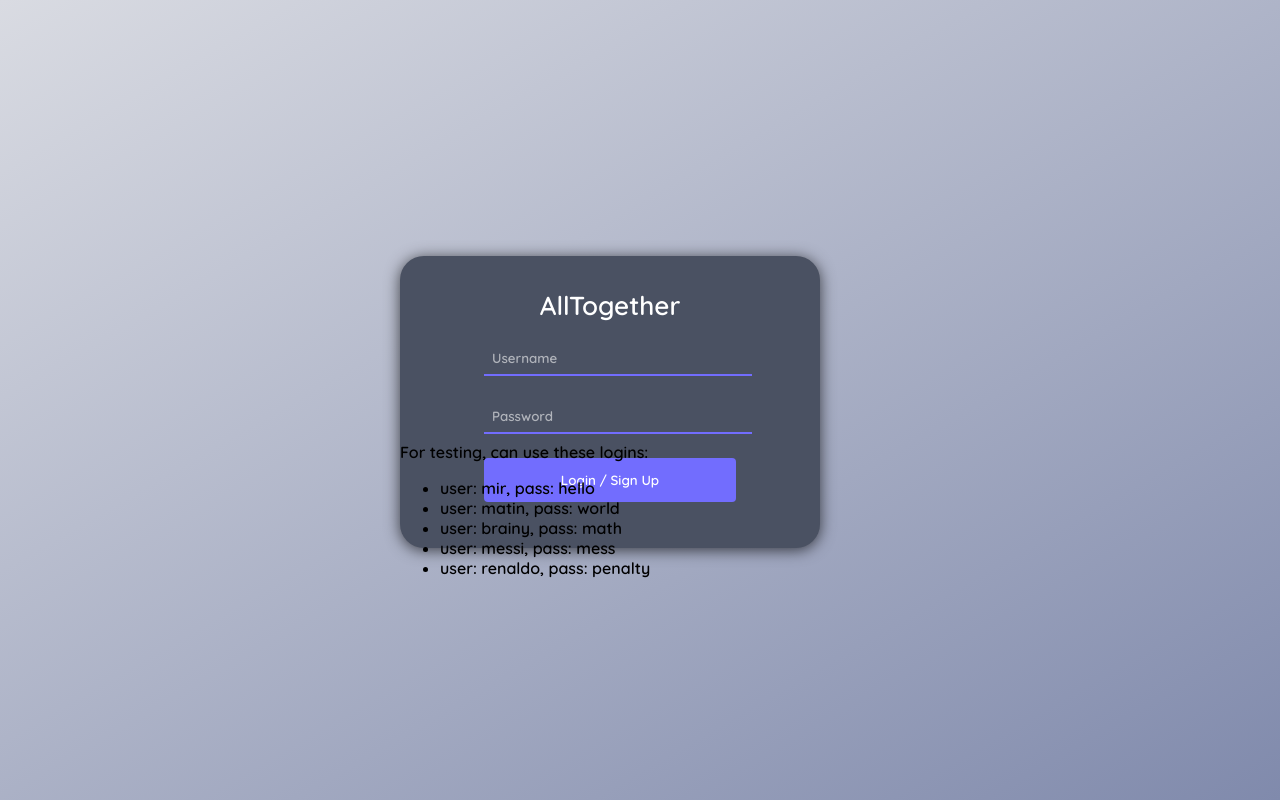
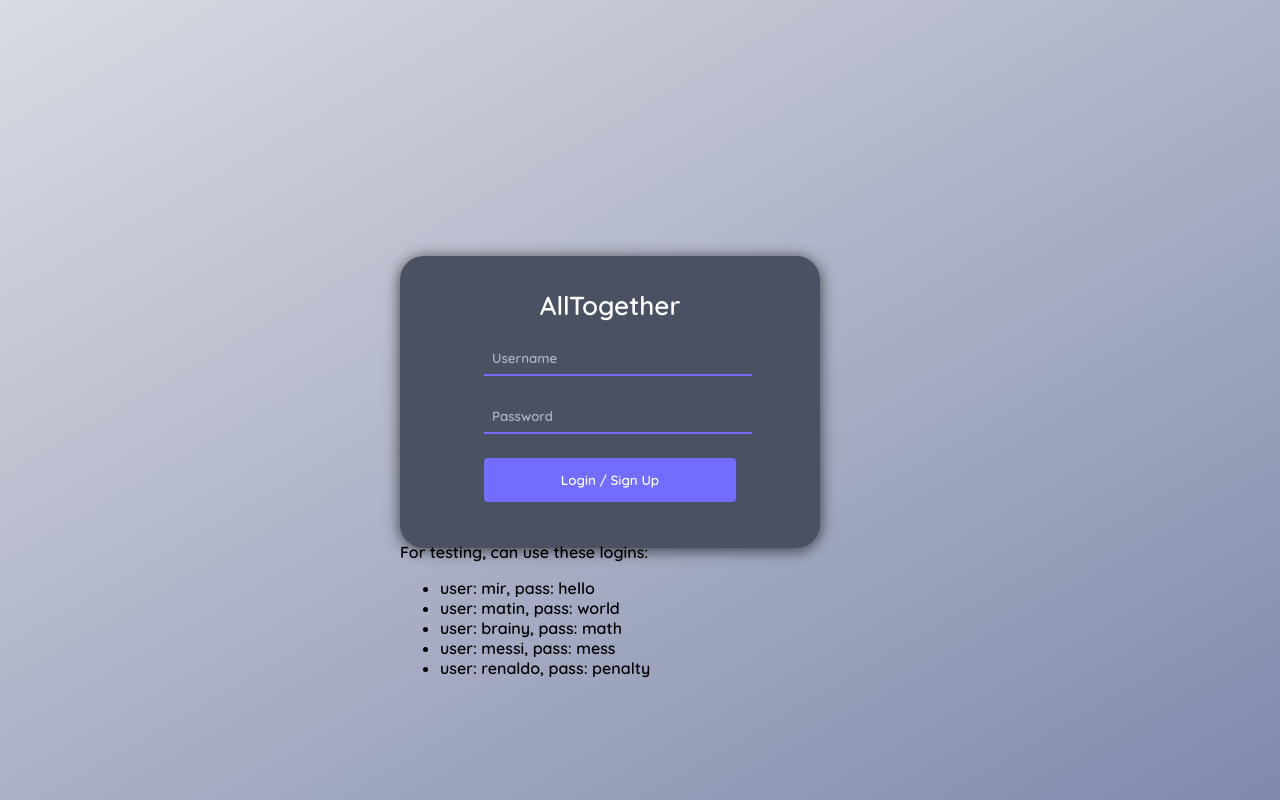
Before and after one commit to MirShahiduzzaman/AllTogether-Chat-App, a Next.js app: page / in a window 1280 px wide. Shown: the top 800 px of the page. Built offline with nearby package versions, Linux system fonts and the light colour scheme.

Commit message:
Format Chages

```diff
--- a/styles/auth.css
+++ b/styles/auth.css
@@ -35,7 +35,7 @@
 
 .instruct {
   position: relative;
-  padding-top: 50px;
+  padding-top: 150px;
   left: calc(50vw - 240px - 100px);
 }
 
```
